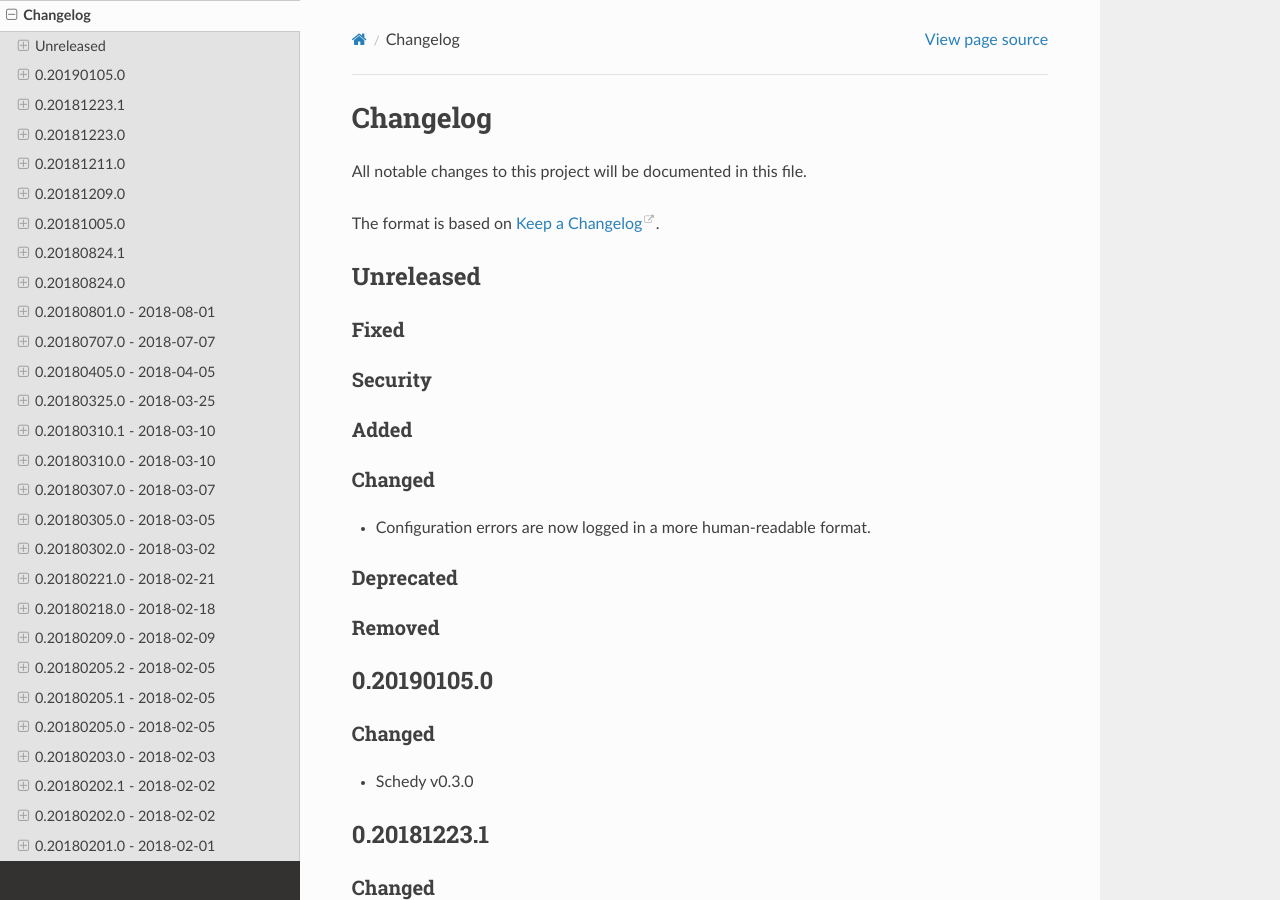
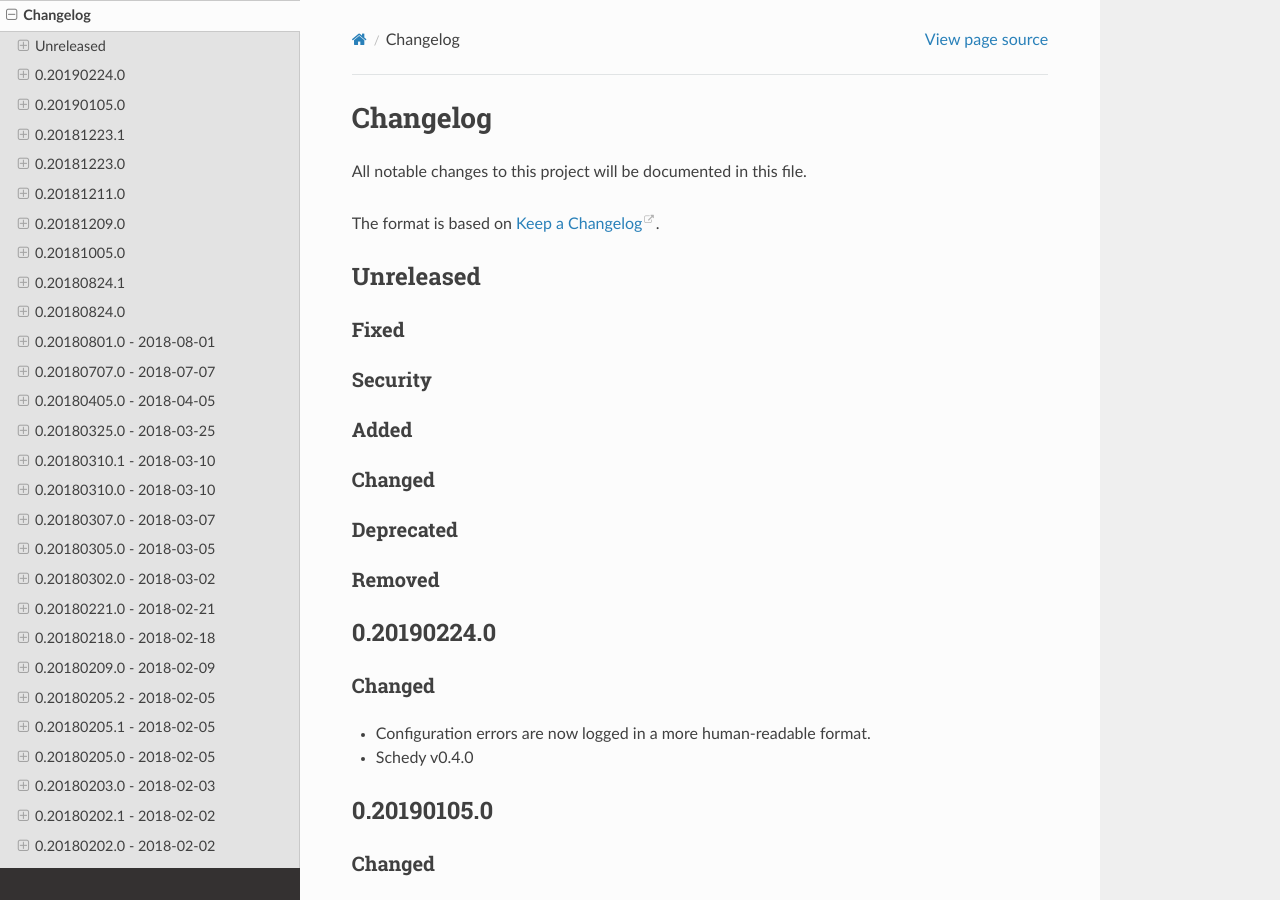
Before and after one commit to bob1de/hass-apps, a Sphinx documentation site: the page built from docs/CHANGELOG.md, in a window 1280 px wide and 900 px high. Built offline with Sphinx 7.4.7 and the Read the Docs theme 2.0.0, drawn with Linux system fonts in a browser that asks for light colours.

Commit message:
Release v0.20190224.0

```diff
--- a/docs/CHANGELOG.md
+++ b/docs/CHANGELOG.md
@@ -14,11 +14,17 @@ The format is based on [Keep a Changelog](http://keepachangelog.com/en/1.0.0/).
 ### Added
 
 ### Changed
-* Configuration errors are now logged in a more human-readable format.
 
 ### Deprecated
 
 ### Removed
+
+
+## 0.20190224.0
+
+### Changed
+* Configuration errors are now logged in a more human-readable format.
+* Schedy v0.4.0
 
 
 ## 0.20190105.0
--- a/hass_apps/__init__.py
+++ b/hass_apps/__init__.py
@@ -3,4 +3,4 @@ The hass_apps package contains some useful apps for Home Assistant /
 AppDaemon.
 """
 
-__version__ = "0.20190105.0"
+__version__ = "0.20190224.0"
```
